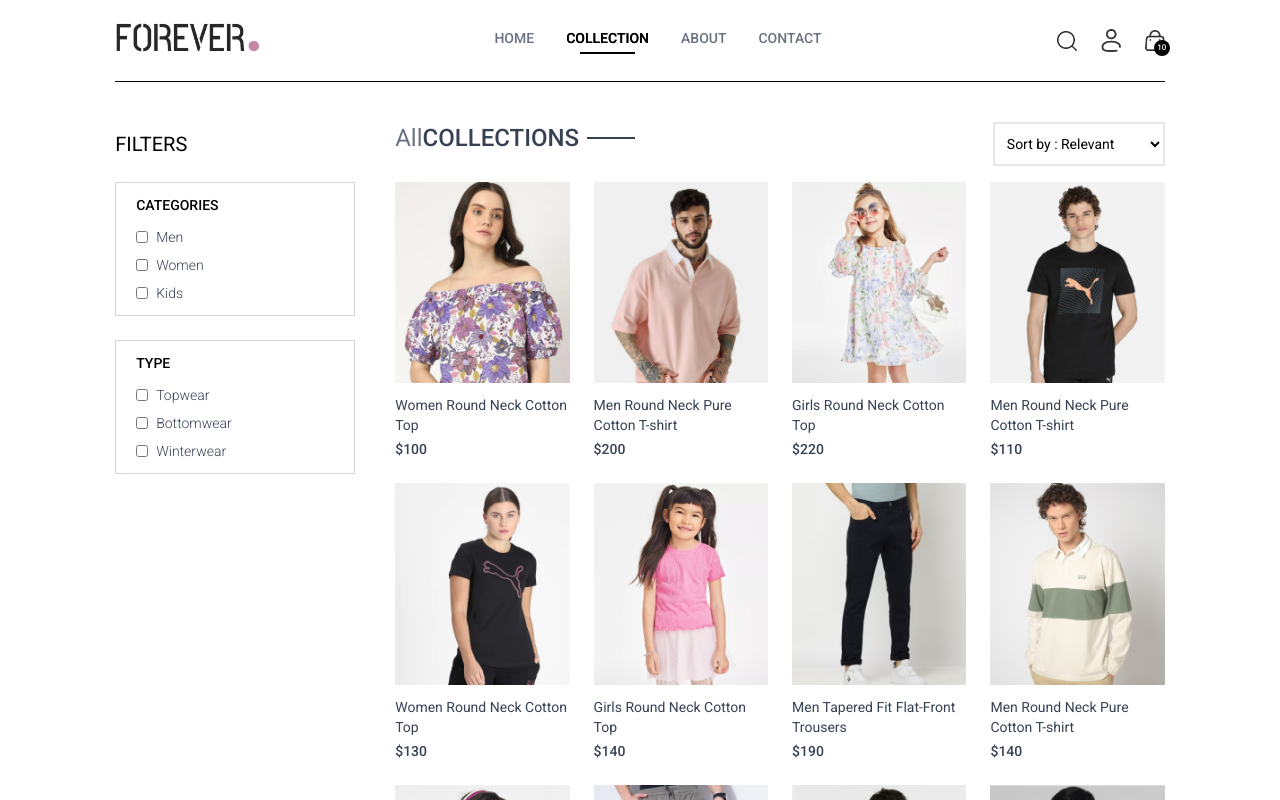
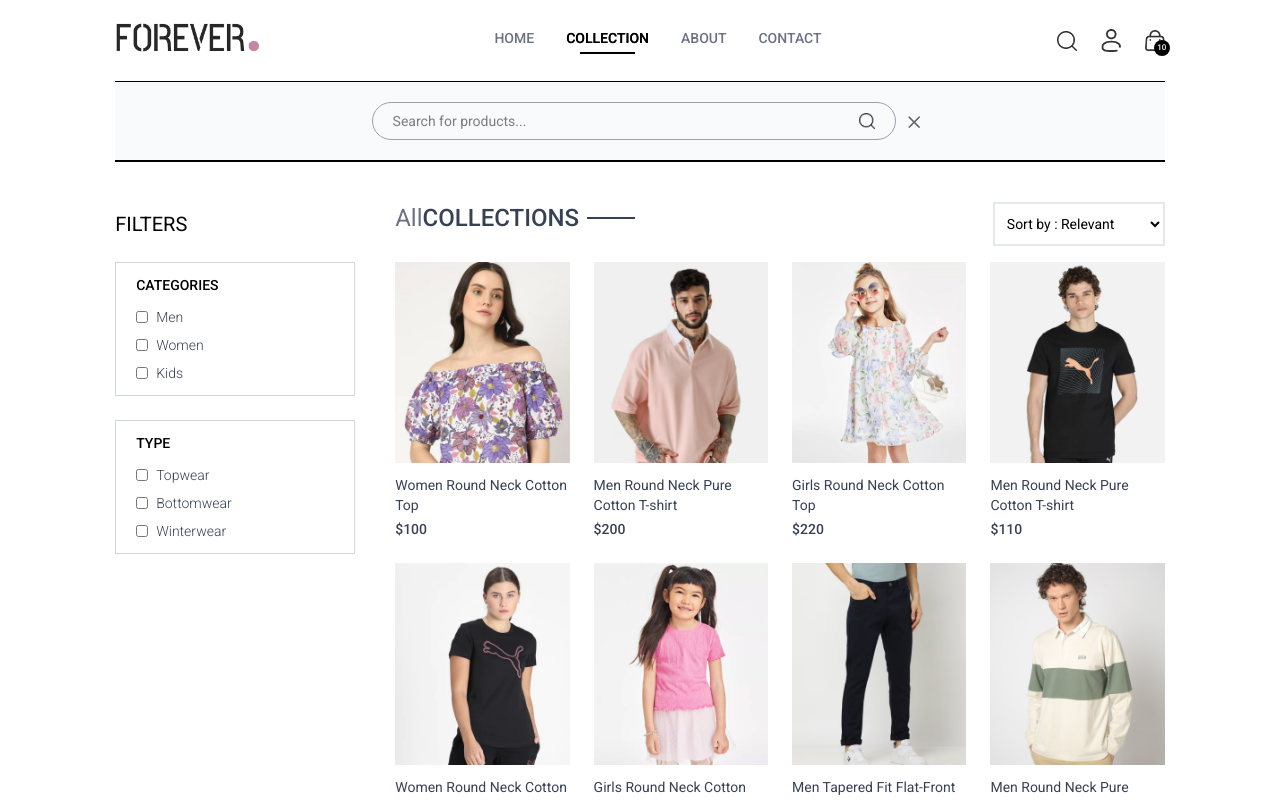
Before and after one commit to Fajar-saputra/threadly-store, a React (Vite) app in the folder client/: page /collection in a window 1280 px wide. Both pictures are taken after a click on the picture 1066 px from the left and 40 px from the top of the page. Shown: the top 800 px of the page. Built offline with nearby package versions, Linux system fonts and the light colour scheme.

Commit message:
feat(client): add component SearchBar

```diff
--- a/client/src/App.jsx
+++ b/client/src/App.jsx
@@ -11,6 +11,7 @@
 import Navbar from "./components/Navbar";
 import Footer from "./components/Footer";
 import ShopContextProvider from "./context/ShopContext";
+import SearchBar from "./components/SearchBar";
 
 function App() {
     return (
@@ -18,6 +19,7 @@
             <ShopContextProvider>
                 <div className="px-4 sm:px-[5vw] md:px-[7vw] lg:px-[9vw]">
                     <Navbar />
+                    <SearchBar />
                     <Routes>
                         <Route path="/" element={<Home />} />
                         <Route path="/product/:id" element={<Product />} />
--- a/client/src/components/Navbar.jsx
+++ b/client/src/components/Navbar.jsx
@@ -1,6 +1,7 @@
-import { useState } from "react";
+import { useContext, useState } from "react";
 import { assets } from "../assets/frontend_assets/assets";
 import { Link, NavLink } from "react-router";
+import { ShopContext } from "../context/ShopContext";
 
 export default function Navbar() {
     const [visible, setVisible] = useState(false);
@@ -11,6 +12,9 @@
         { name: "ABOUT", path: "/about" },
         { name: "CONTACT", path: "/contact" },
     ];
+
+
+    const {setShowSearch} = useContext(ShopContext)
 
     return (
         <div className="flex items-center justify-between py-5 font-medium">
@@ -32,7 +36,7 @@
             </ul>
 
             <div className="flex items-center gap-6">
-                <img src={assets.search_icon} alt="search icon" className="w-5 cursor-pointer" />
+                <img onClick={() => setShowSearch(true)} src={assets.search_icon} alt="search icon" className="w-5 cursor-pointer" />
 
                 <div className="group relative">
                     <img src={assets.profile_icon} alt="profile icon" className="w-5 cursor-pointer" />
--- /dev/null
+++ b/client/src/components/SearchBar.jsx
@@ -0,0 +1,34 @@
+import React, { useContext, useEffect, useState } from "react";
+import { ShopContext } from "../context/ShopContext";
+import { assets } from "../assets/frontend_assets/assets";
+import { useLocation, useSearchParams } from "react-router";
+
+const SearchBar = () => {
+    const { search, setSearch, setShowSearch, showSearch } = useContext(ShopContext);
+    const [visible, setVisible] = useState(false)
+
+    const location = useLocation();
+
+    useEffect(() => {
+        setVisible(location.pathname.includes('/collection'))
+    }, [location])
+
+    const closeSearch = () => {
+        setSearch('')
+        setShowSearch(false)
+    }
+
+
+    return showSearch && visible ? (
+        <div className="border-t border-b bg-gray-50  text-center">
+            <div className="inline-flex items-center justify-center border border-gray-400 px-5 py-2 my-5 mx-3 rounded-full w-3/4 sm:w-2/4">
+                <input onChange={(e) => setSearch(e.target.value)} value={search} className="flex-1 outline-none bg-inherit text-sm" type="text" placeholder="Search for products..." />
+
+                <img className="w-4" src={assets.search_icon} alt="search icon" />
+            </div>
+            <img onClick={closeSearch} className="inline w-3 cursor-pointer" src={assets.cross_icon} alt="cross icon" />
+        </div>
+    ) : null;
+};
+
+export default SearchBar;
--- a/client/src/context/ShopContext.jsx
+++ b/client/src/context/ShopContext.jsx
@@ -1,4 +1,4 @@
-import { createContext } from "react";
+import { createContext, useState } from "react";
 import { products } from "../assets/frontend_assets/assets";
 
 export const ShopContext = createContext();
@@ -7,10 +7,15 @@
     const currency = "$";
     const delivery_fee = 10;
 
+    // search bar
+    const [search, setSearch] = useState('')
+    const [showSearch, setShowSearch] = useState(false)
+
     const value = {
         currency,
         delivery_fee,
         products,
+        search, setSearch, showSearch, setShowSearch
     };
 
 
--- a/client/src/pages/Collection.jsx
+++ b/client/src/pages/Collection.jsx
@@ -6,7 +6,7 @@
 
 
 export default function Collection() {
-    const { products } = useContext(ShopContext);
+    const { products, search, showSearch } = useContext(ShopContext);
     const [showFilter, setShowFilter] = useState(false);
     const [category, setCategory] = useState([]);
     const [subCategory, setSubCategory] = useState([]);
@@ -20,6 +20,12 @@
     // Data filterProducts hanya dihitung ULANG jika salah satu dependency di [] berubah
     const filterProducts = useMemo(() => {
         let tempProducts = [...products];
+
+
+        // search
+        if (showSearch && search) {
+            tempProducts = tempProducts.filter(item => item.name.toLowerCase().includes(search.toLowerCase()))
+        }
 
         // 1. Filter Kategori
         if (category.length > 0) {
@@ -40,7 +46,7 @@
             default:
                 return tempProducts;
         }
-    }, [category, subCategory, typeSort, products]);
+    }, [category, subCategory, typeSort, products, showSearch, search]);
 
     return (
         <div className="flex flex-col sm:flex-row gap-1 sm:gap-10 pt-10 border-t">
--- a/client/src/pages/Product.jsx
+++ b/client/src/pages/Product.jsx
@@ -1,4 +1,11 @@
+import { useState } from "react";
+import { useParams } from "react-router"
+
 export default function Product() {
+
+    const { productId } = useParams();
+    const [productData, setProductData] = useState
+
     return (
         <h2>Product</h2>
     )
```
